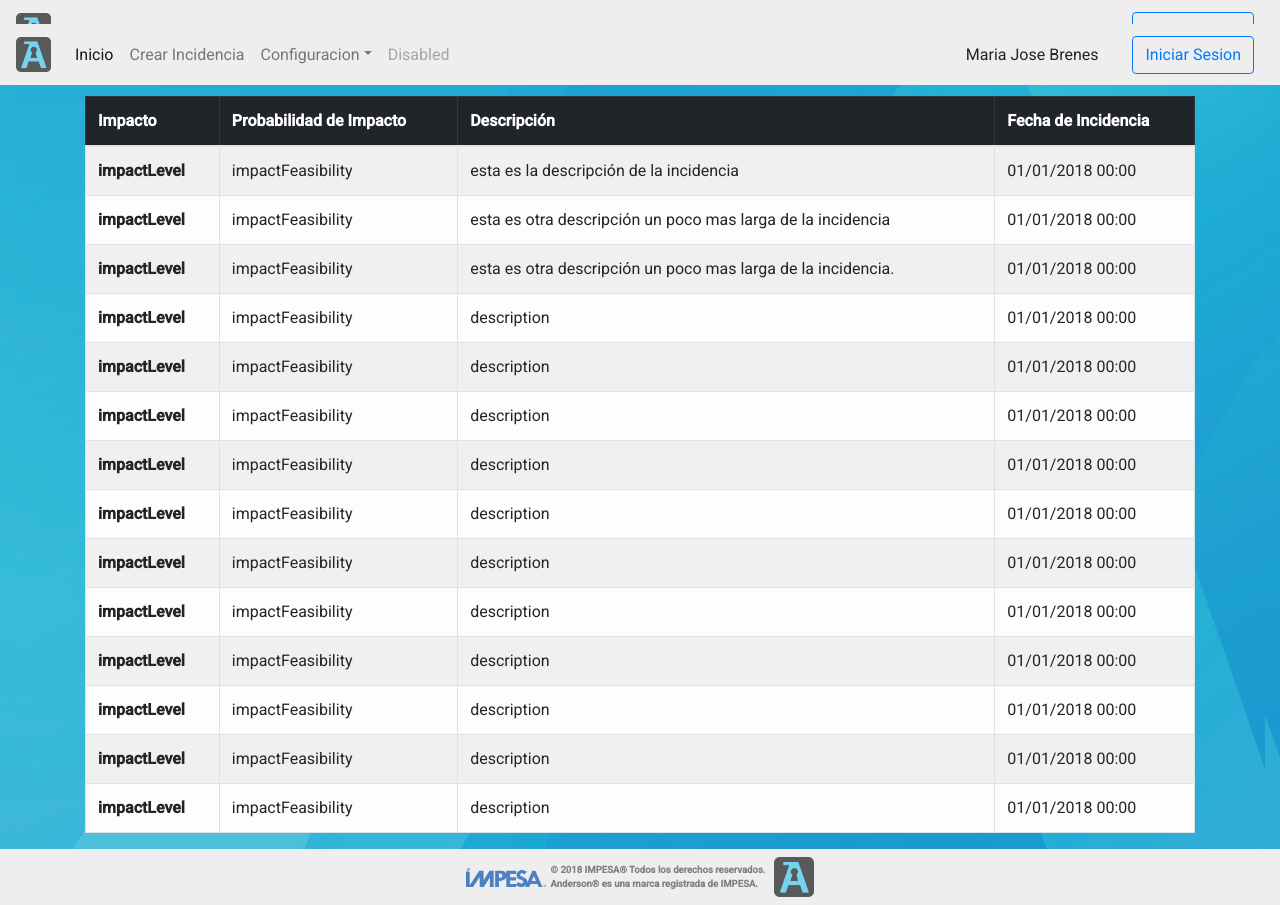
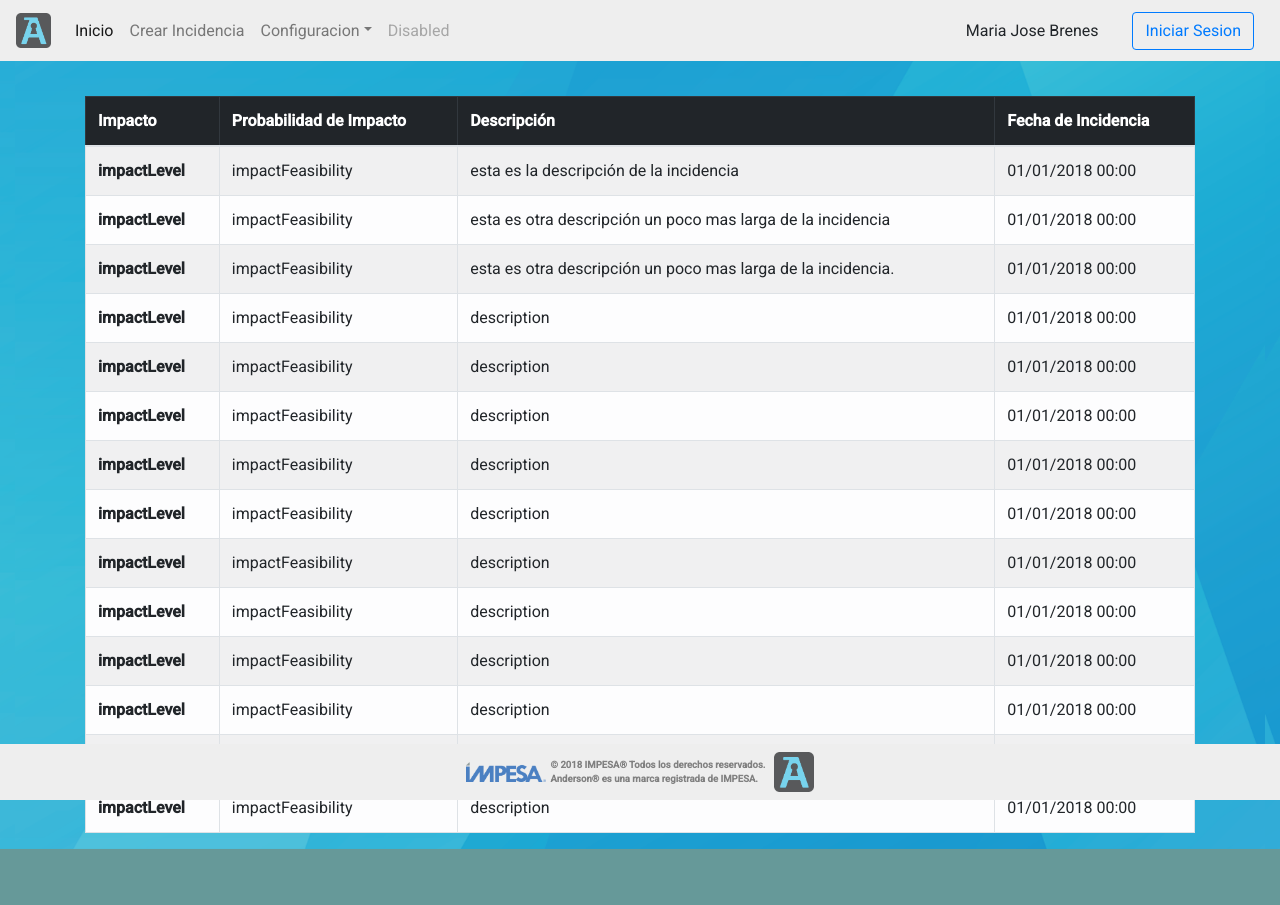
Before and after one commit to kennAnyUM/ProyectoAnderson, a React (Create React App) app: page /incidentes in a window 1280 px wide. After the commit the page ends 849 px from the top, so only its background shows below. Built offline with nearby package versions, Linux system fonts and the light colour scheme.

Commit message:
footer fixed

```diff
--- a/src/App.js
+++ b/src/App.js
@@ -18,8 +18,8 @@ class App extends Component {
         <div className="container-fluid" id="div_ancho_completo">
 
           <Contenedor body={children} />
+        </div>
 
-        </div>
         <Footer />
       </body>
     );
--- a/src/Contenerdor.js
+++ b/src/Contenerdor.js
@@ -12,7 +12,6 @@ class Content extends Component {
 
     return (
       <body>
-        <Header />
         <div>
           {body}
         </div>
--- a/src/WebInicio/Home.js
+++ b/src/WebInicio/Home.js
@@ -10,9 +10,6 @@ class Home extends Component {
   render() {
     return (
       <div className="App">
-        <div >
-          <Navigation />
-        </div>
         <div className="container">
           <div className="row mt-4">
             <div className="col mt-4 ">
--- a/src/components/Footer.js
+++ b/src/components/Footer.js
@@ -5,7 +5,7 @@ class footer extends React.Component {
         return (
             <footer className="container-fluid navbar form-inline" id="footer-main">
                 <div className="mr-sm-1"><img src={require("./imagenesImpesa/IMPESA LOGO2.png")} width="80" height="20"></img></div>
-                <p className="my-2 my-sm-0"> <strong>© 2018 IMPESA® Todos los derechos reservados.<br />Anderson® es una marca registrada de IMPESA.</strong></p>
+                <p className="my-2 my-sm-0"> <strong>© 2018 IMPESA® Todos los derechos reservados.<br/>Anderson® es una marca registrada de IMPESA.</strong></p>
                 <div className="ml-2"><img src={require("./imagenesImpesa/ICONO ANDERSON1.png")} width="40" height="40"></img></div>
             </footer>
         )
--- a/src/components/footer.css
+++ b/src/components/footer.css
@@ -1,9 +1,10 @@
 #footer-main{
-    position:absolute;
+    position: fixed;
     background-color: #eeeeee;
     color: #808080;
     font-size: 60%;
     align-items: center;
     display: flex;
     justify-content: center;
+    bottom: 0;
 }
```
